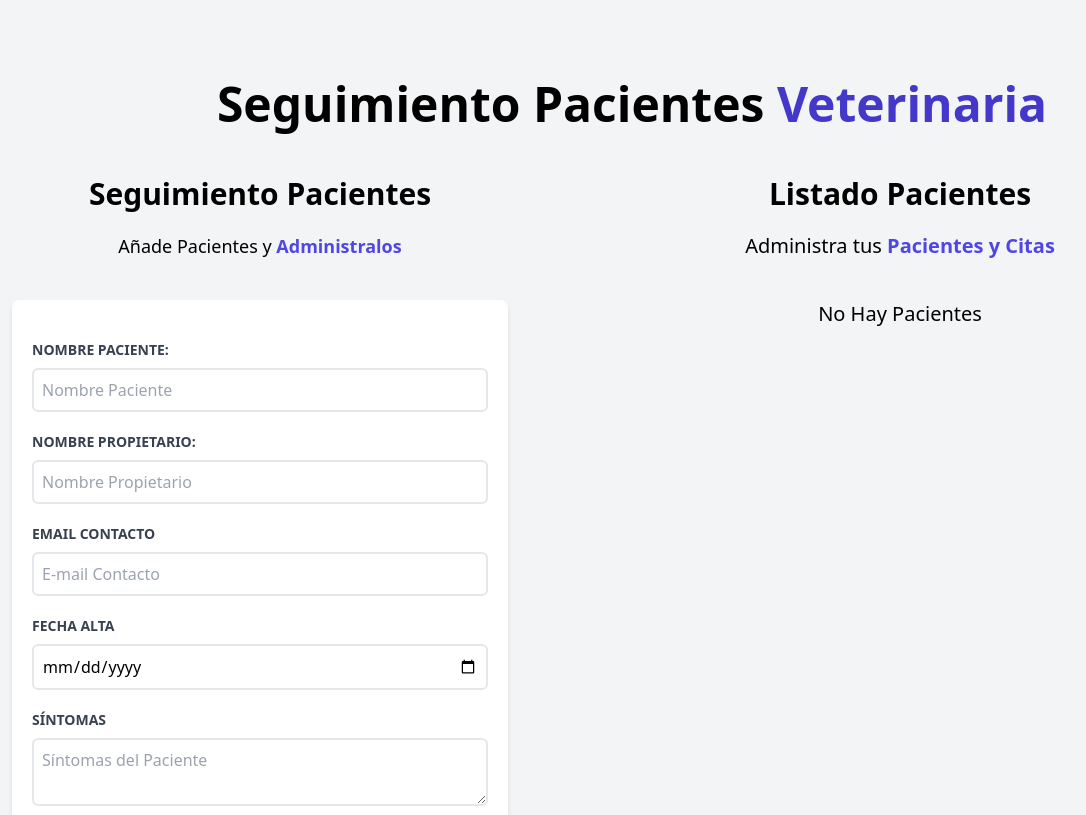
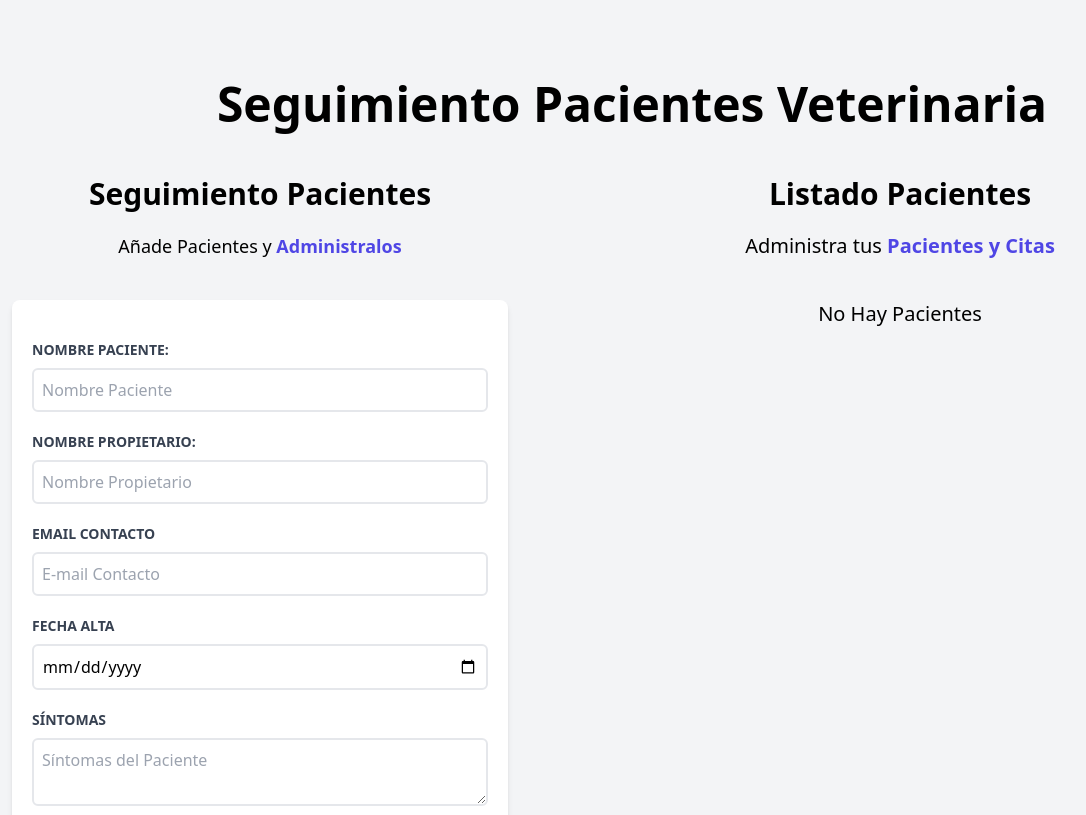
Before and after one commit to enyeldev/admin-citas, a plain HTML site: page index.html in a window 1280 px wide. Shown: the top 815 px of the page, without its empty margins (8-1094 px from the left). Drawn offline with Linux system fonts and the light colour scheme.

Commit message:
Update index.html

```diff
--- a/index.html
+++ b/index.html
@@ -10,7 +10,7 @@
 <body class="bg-gray-100 h-screen">
       <h1 class="font-black text-5xl text-center md:w-2/3 mx-auto mt-20">
           Seguimiento Pacientes
-          <span class="text-indigo-700">Veterinaria</span>
+          <span class="">Veterinaria</span>
       </h1>
 
       <div class="mt-12 md:flex container mx-auto ">
```
